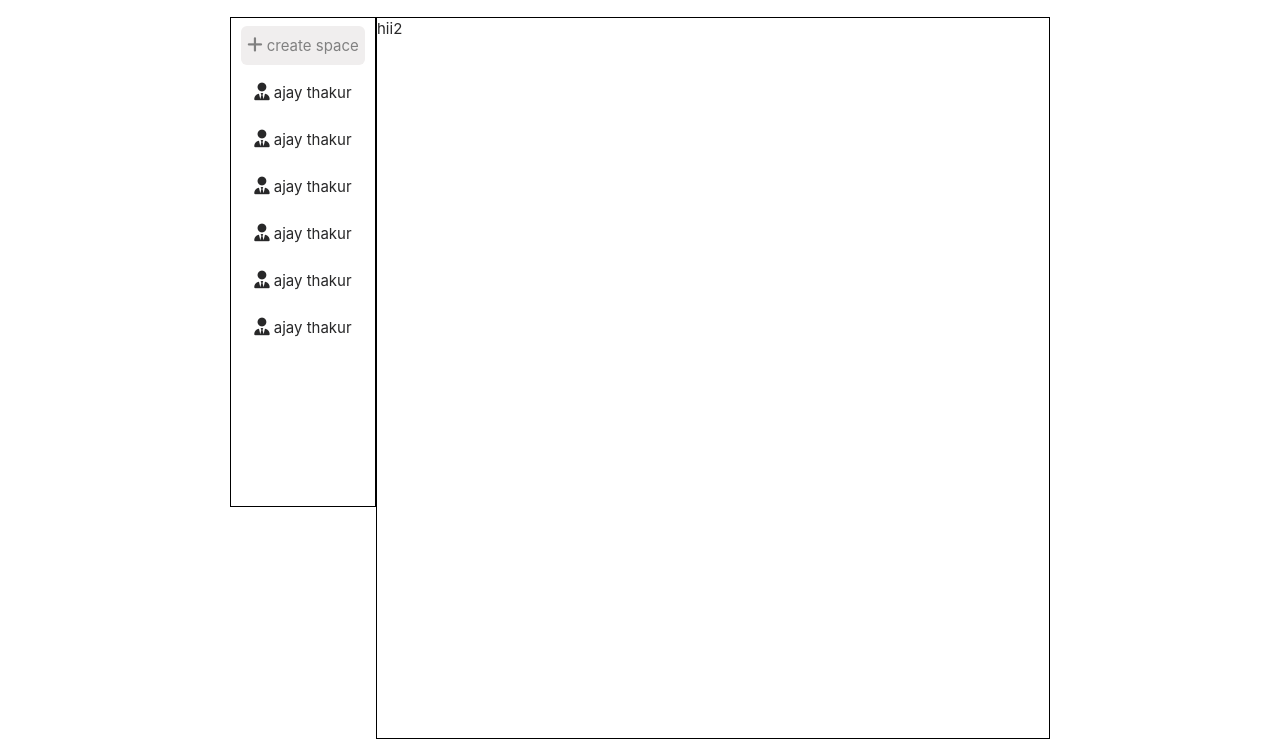
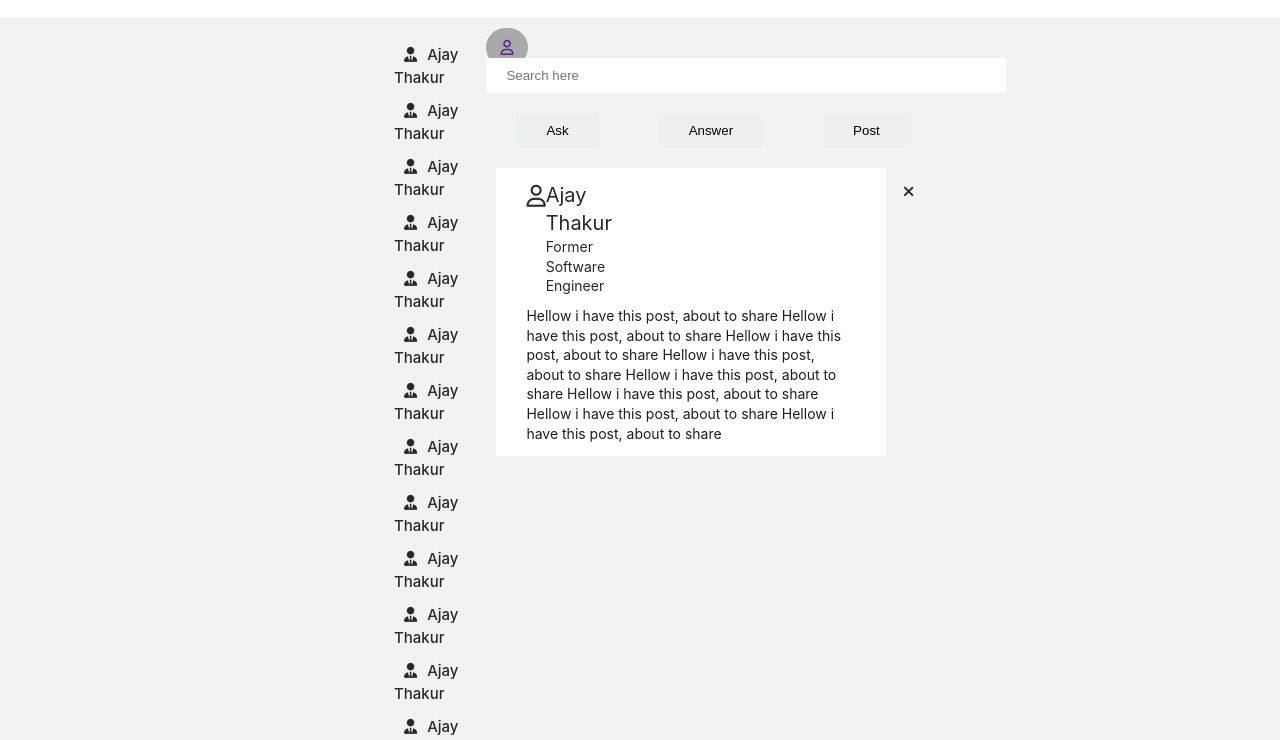
Before and after one commit to webdevelopersunil/html_templates, a plain HTML site: page quora/dashboard.html in a window 1280 px wide. Shown: the part 62-802 px from the top of the page. Drawn offline with Linux system fonts and the light colour scheme.

Commit message:
User news feed page

```diff
--- a/quora/dashboard.css
+++ b/quora/dashboard.css
@@ -11,8 +11,9 @@ body {
     direction: ltr;
     /* background-image: url('./bg.jpg'); */
     /* background-color: #f2f2f2; */
-    /* background-color: #443d3d; */
+    background-color: #F1F2F2;
     margin: 0;
+    user-select: none;
 }
 
 nav{
@@ -82,45 +83,158 @@ nav{
     outline: none;
 }
 
-.mainHome{
-    display: flex;
-    justify-content: center;
+
+.wrapper{
+    background-color: #F1F2F2;
+    height: auto;
+    width: 100%;
 }
 
-.mainHome section:nth-child(1){
-    border: 1px solid black;
-    position: relative;
-    width: 9rem;
-    height: 60vh;
-    padding: 4px 0;
+.container{
+    width: 40%;
+    margin: 20px auto;
+    background-color: #F1F2F2;
     display: flex;
-    justify-content: flex-start;
-    align-items: center;
-    flex-direction: column;
+}
+
+.container .side-bar{
+    width: 20%;
+    background-color: #F1F2F2;
+    margin-right: 10px;
+}
+
+.container .content{
+    width: 80%;
+    background-color: #F1F2F2;
+}
+
+
+/* Post Container Start*/
+
+.content .post-container{
+    background-color: #F1F2F2;
+}
+
+.content .news-feed-container{
+    background-color: white;
+    margin: 10px 10px;
+}
+
+.content .post-container .post-container-input{
+    height: auto;
 
 }
-.mainHome section div{
-    cursor: pointer;
-    margin: 4px 0;
-    padding: 9px 6px;
-}
-.mainHome section div:hover{
-    background-color: rgb(240, 238, 238);
+
+.post-container-input a {
+    padding: 10px 14px;
+    font-size: 15px;
+    border-radius: 25px;
+    background-color: darkgrey;
+    margin-right: 10px;
 }
 
-.mainHome section div i {
-    margin-right: 4px;
-    font-size: 1.1rem;
-}
-.mainHome section div:nth-child(1){
-    background-color: rgb(240, 238, 238);
-    border-radius: 6PX;
-    color: grey;
+.post-container-input input[type="text"] {
+    padding-left: 20px;
+    width: 500px;
+    outline: none;
+    border: black;
+    height: 35px;
 }
 
-.mainHome section:nth-child(2){
-    border: 1px solid black;
-    width: 42rem;
-    height: 90vh;
+.post-container .post-container-button{
+    display: flex;
+    margin: 10px auto;
 
 }
+
+.post-container-button button{
+    margin: 10px 30px;
+    padding: 10px 30px;
+    border: none;
+    cursor: pointer;
+}
+
+.post-container-button .border{
+    /* border: 1px; */
+}
+
+/* Post Container End*/
+
+
+
+
+/* Side Bar Start*/
+
+.side-bar{
+    display: grid;
+    text-align: left;
+}
+
+.side-bar span{
+    padding: 5px 10px;
+    font-weight: 500;
+    text-transform: capitalize;
+
+}
+
+.side-bar span:hover{
+    background-color: rgb(200, 200, 200);
+    color: white;
+    font-weight: 500;
+    cursor: pointer;
+    border-radius: 10px;
+}
+
+.side-bar span i{
+    padding: 5px 10px;
+}
+/* Side Bar End*/
+
+
+/* News Feed Container Start */
+
+.news-feed-container .post{
+    padding: 13px 30px;
+    display: block;
+}
+
+.post .post-profile{
+    padding-bottom: 10px;
+    display: flex;
+}
+
+.post-profile span{
+    width: 30px;
+    height: 40px;
+    font-size: 22px;
+    cursor: pointer;
+}
+
+.post-profile .post-title span{
+    font-weight: 400;
+    font-size: 20px;
+    cursor: pointer;
+    text-transform: capitalize;
+}
+
+.post-profile .post-title p{
+    font-weight: 400;
+    font-size: 14px;
+}
+
+.post-profile .cross{
+    margin-left: 291px;
+    cursor: pointer;
+}
+
+.post-profile .cross:hover{
+    color: red;
+    font-size: larger;
+    font-weight: 500;
+}
+
+.post .post-content{
+    font-size: 14px;
+    color: rgb(31, 30, 30);
+}
+/* News Feed Container End*/
--- a/quora/dashboard.html
+++ b/quora/dashboard.html
@@ -6,6 +6,7 @@
     <title>Dashboard</title>
     <link rel="stylesheet" href="./dashboard.css">
     <link rel="stylesheet" href="https://cdnjs.cloudflare.com/ajax/libs/font-awesome/6.4.2/css/all.min.css" integrity="sha512-z3gLpd7yknf1YoNbCzqRKc4qyor8gaKU1qmn+CShxbuBusANI9QpRohGBreCFkKxLhei6S9CQXFEbbKuqLg0DA==" crossorigin="anonymous" referrerpolicy="no-referrer" />
+
 </head>
 <body>
     <nav>
@@ -23,17 +24,74 @@
             <a href=""><i class="fa-regular fa-user"></i></a>
         </section>
     </nav>
-    <div class="mainHome">
-        <section >
-            <div><i class="fa-solid fa-plus"></i>create space</div>
-            <div><i class="fa-solid fa-user-tie"></i>ajay thakur</div>
-            <div><i class="fa-solid fa-user-tie"></i>ajay thakur</div>
-            <div><i class="fa-solid fa-user-tie"></i>ajay thakur</div>
-            <div><i class="fa-solid fa-user-tie"></i>ajay thakur</div>
-            <div><i class="fa-solid fa-user-tie"></i>ajay thakur</div>
-            <div><i class="fa-solid fa-user-tie"></i>ajay thakur</div>
-        </section>
-        <section >hii2</section>
+
+    <div class="wrapper">
+        <div class="container" >
+
+            <section class="side-bar" >
+                <span><i class="fa-solid fa-user-tie"></i>ajay thakur</span>
+                <span><i class="fa-solid fa-user-tie"></i>ajay thakur</span>
+                <span><i class="fa-solid fa-user-tie"></i>ajay thakur</span>
+                <span><i class="fa-solid fa-user-tie"></i>ajay thakur</span>
+                <span><i class="fa-solid fa-user-tie"></i>ajay thakur</span>
+                <span><i class="fa-solid fa-user-tie"></i>ajay thakur</span>
+                <span><i class="fa-solid fa-user-tie"></i>ajay thakur</span>
+                <span><i class="fa-solid fa-user-tie"></i>ajay thakur</span>
+                <span><i class="fa-solid fa-user-tie"></i>ajay thakur</span>
+                <span><i class="fa-solid fa-user-tie"></i>ajay thakur</span>
+                <span><i class="fa-solid fa-user-tie"></i>ajay thakur</span>
+                <span><i class="fa-solid fa-user-tie"></i>ajay thakur</span>
+                <span><i class="fa-solid fa-user-tie"></i>ajay thakur</span>
+                <span><i class="fa-solid fa-user-tie"></i>ajay thakur</span>
+                <span><i class="fa-solid fa-user-tie"></i>ajay thakur</span>
+                <span><i class="fa-solid fa-user-tie"></i>ajay thakur</span>
+                <span><i class="fa-solid fa-user-tie"></i>ajay thakur</span>
+                <span><i class="fa-solid fa-user-tie"></i>ajay thakur</span>
+            </section>
+
+            <section class="content" >
+
+                <div class="post-container" >
+
+                    <div class="post-container-input" >
+                        <a href=""><i class="fa-regular fa-user"></i></a>
+                        <span class="searchArea">
+                            <input type="text" name="search" placeholder="Search here">
+                        </span>
+                    </div>
+
+                    <div class="post-container-button" >
+                        <button>Ask</button><div class="border" ></div>
+                        <button>Answer</button><div class="border" ></div>
+                        <button>Post</button>
+                    </div>
+
+                </div>
+
+                <div class="news-feed-container" >
+
+                    <div class="post" >
+
+                        <div class="post-profile" >
+                            <span><i class="fa-regular fa-user"></i></span>
+                            <div class="post-title" >
+                                <span>Ajay Thakur</span>
+                                <p>Former Software Engineer</p>
+                            </div>
+                            <a  class="cross"><i class="fa-solid fa-xmark"></i></a>
+                        </div>
+
+                        <div class="post-content" >
+                            <p> Hellow i have this post, about to share Hellow i have this post, about to share Hellow i have this post, about to share Hellow i have this post, about to share Hellow i have this post, about to share Hellow i have this post, about to share Hellow i have this post, about to share Hellow i have this post, about to share</p>
+                        </div>
+
+                    </div>
+
+                </div>
+
+            </section>
+
+        </div>
     </div>
 
 </body>
```
Also changed, not shown: quora/sidebar.css (added, +100 -0 lines).
